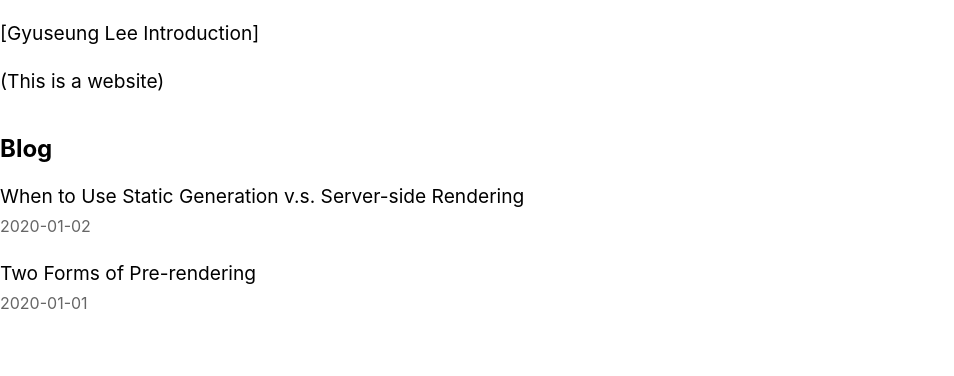
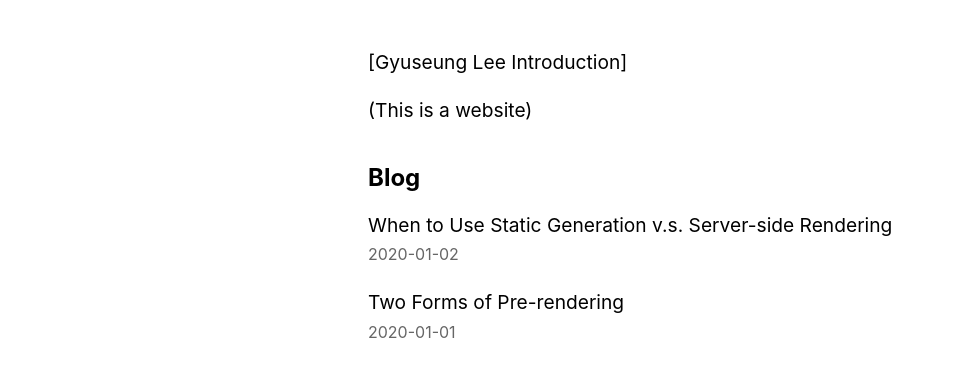
Before and after one commit to leegyuseung/nextjs-practice, a Next.js app: page / in a window 1280 px wide. Shown: the top 376 px of the page, without its empty margins (0-954 px from the left). Built offline with nearby package versions, Linux system fonts and the light colour scheme.

Commit message:
스타일링

```diff
--- a/pages/index.tsx
+++ b/pages/index.tsx
@@ -10,7 +10,7 @@
   allPostsData: { date: string; title: string; id: string }[];
 }) => {
   return (
-    <div>
+    <div className={homeStyles.container}>
       <Head>
         <title>Gyuseung Lee</title>
         <meta name="description" content="Generated by create next app" />
--- a/pages/posts/[id].tsx
+++ b/pages/posts/[id].tsx
@@ -2,6 +2,7 @@
 import Head from "next/head";
 import React from "react";
 import { getAllPostIds, getPostData } from "../../lib/post";
+import postStyles from "../../styles/Post.module.css";
 
 const Post = ({
   postData,
@@ -13,7 +14,7 @@
   };
 }) => {
   return (
-    <div>
+    <div className={postStyles.container}>
       <Head>
         <title>{postData.title}</title>
       </Head>
--- a/styles/Home.module.css
+++ b/styles/Home.module.css
@@ -26,3 +26,9 @@
 .listItem {
   margin: 0 0 1.25rem;
 }
+
+.container {
+  max-width: 36rem;
+  padding: 0 1rem;
+  margin: 3rem auto 6rem;
+}
--- /dev/null
+++ b/styles/Post.module.css
@@ -0,0 +1,5 @@
+.container {
+  max-width: 36rem;
+  padding: 0 1rem;
+  margin: 3rem auto 6rem;
+}
```
